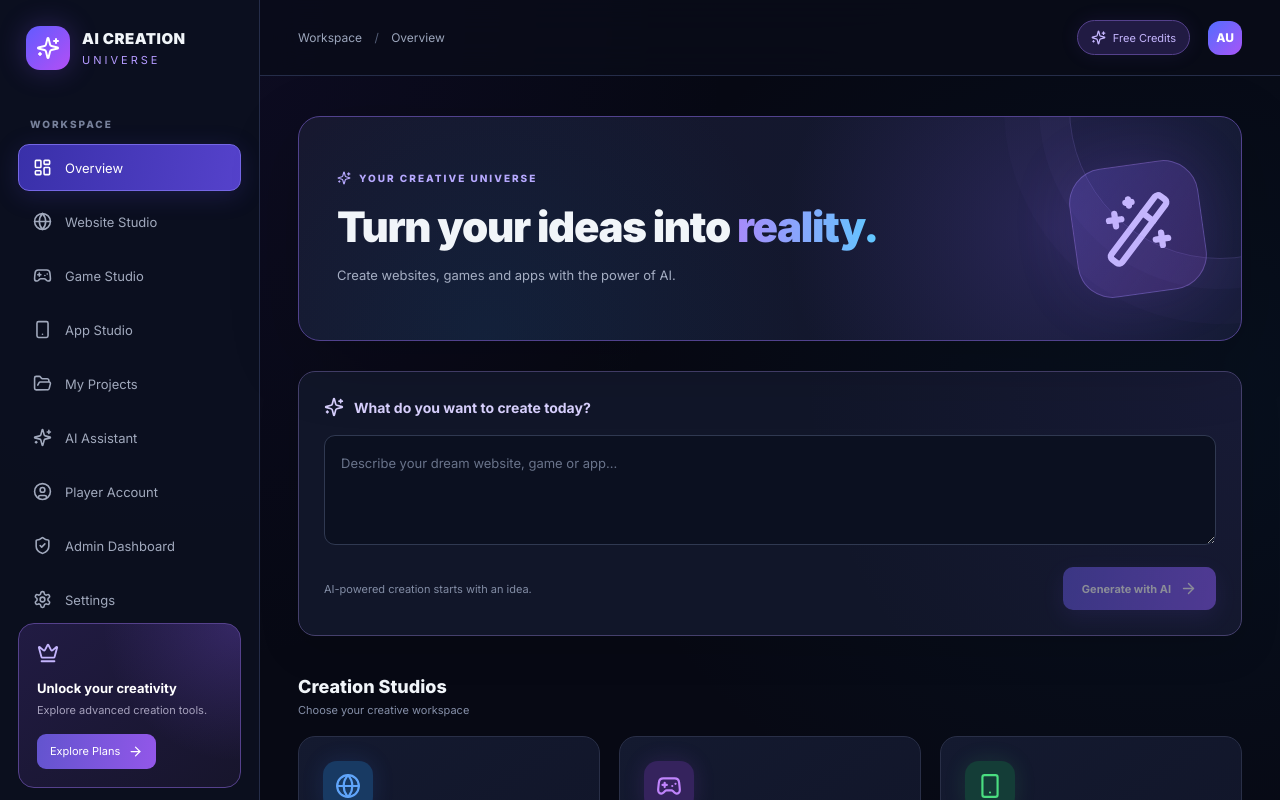
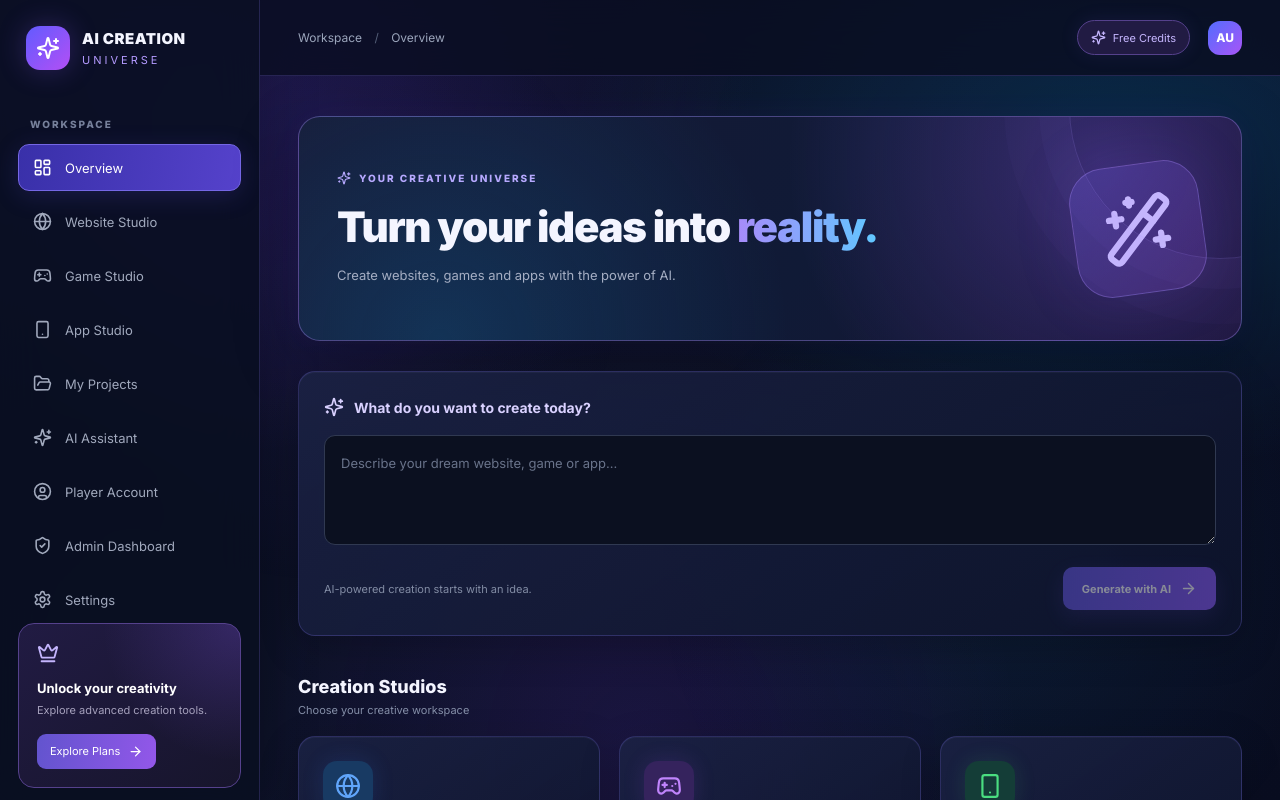
Before and after one commit to bs309796-prog/AI-CREATION-UNIVERSE, a React (Vite) app: page / in a window 1280 px wide. Shown: the top 800 px of the page. Built offline with nearby package versions, Linux system fonts and the light colour scheme.

Commit message:
Update style.css

```diff
--- a/src/style.css
+++ b/src/style.css
@@ -826,3 +826,184 @@ footer {
     transition-duration: .01ms !important;
   }
 }
+
+/* =========================================
+   AI CREATION UNIVERSE
+   PREMIUM GLOBAL BACKGROUND THEME
+========================================= */
+
+:root {
+  --bg: #080b1a;
+  --surface: rgba(17, 23, 48, 0.82);
+  --surface-light: rgba(30, 37, 70, 0.78);
+  --border: rgba(139, 124, 255, 0.22);
+  --purple: #9b7bff;
+  --blue: #42c9ff;
+}
+
+/* Main premium background */
+html {
+  background: #080b1a;
+}
+
+body {
+  min-height: 100vh;
+  color: #f4f5ff;
+  background:
+    radial-gradient(
+      ellipse at 12% 8%,
+      rgba(112, 65, 255, 0.22),
+      transparent 38%
+    ),
+    radial-gradient(
+      ellipse at 88% 18%,
+      rgba(0, 173, 255, 0.16),
+      transparent 35%
+    ),
+    radial-gradient(
+      ellipse at 50% 95%,
+      rgba(111, 48, 220, 0.15),
+      transparent 42%
+    ),
+    linear-gradient(135deg, #080b1a, #0d1228 48%, #090d20);
+  background-attachment: fixed;
+  position: relative;
+}
+
+/* Ambient background glow */
+body::before {
+  content: "";
+  position: fixed;
+  inset: 0;
+  z-index: 0;
+  pointer-events: none;
+  background:
+    radial-gradient(
+      circle at 25% 35%,
+      rgba(112, 75, 255, 0.09),
+      transparent 28%
+    ),
+    radial-gradient(
+      circle at 78% 72%,
+      rgba(30, 180, 255, 0.07),
+      transparent 30%
+    );
+}
+
+/* Keep application above background */
+#root {
+  position: relative;
+  z-index: 1;
+  min-height: 100vh;
+  background: transparent;
+}
+
+.app-shell,
+.main-area {
+  background: transparent !important;
+}
+
+/* Premium sidebar */
+.sidebar {
+  background: rgba(10, 15, 34, 0.88) !important;
+  backdrop-filter: blur(22px);
+  -webkit-backdrop-filter: blur(22px);
+  border-right: 1px solid rgba(143, 125, 255, 0.2);
+  box-shadow: 12px 0 45px rgba(0, 0, 0, 0.18);
+}
+
+/* Premium top navigation */
+.topbar {
+  background: rgba(10, 14, 32, 0.78) !important;
+  backdrop-filter: blur(24px);
+  -webkit-backdrop-filter: blur(24px);
+  border-bottom: 1px solid rgba(143, 125, 255, 0.2);
+}
+
+/* Premium cards */
+.studio-card,
+.panel,
+.prompt-box {
+  background:
+    linear-gradient(
+      145deg,
+      rgba(27, 34, 68, 0.88),
+      rgba(13, 19, 42, 0.92)
+    ) !important;
+  border: 1px solid rgba(139, 124, 255, 0.22);
+  box-shadow:
+    0 12px 40px rgba(0, 0, 0, 0.20),
+    inset 0 1px 0 rgba(255, 255, 255, 0.035);
+  backdrop-filter: blur(16px);
+  -webkit-backdrop-filter: blur(16px);
+}
+
+/* Premium welcome section */
+.welcome {
+  background:
+    radial-gradient(
+      circle at 85% 20%,
+      rgba(139, 92, 246, 0.30),
+      transparent 38%
+    ),
+    radial-gradient(
+      circle at 15% 100%,
+      rgba(14, 165, 233, 0.18),
+      transparent 42%
+    ),
+    linear-gradient(120deg, #171936, #101a36 55%, #171333) !important;
+  border-color: rgba(167, 139, 250, 0.38);
+  box-shadow:
+    0 20px 65px rgba(0, 0, 0, 0.28),
+    0 0 35px rgba(124, 88, 255, 0.08);
+}
+
+/* Premium workspace area */
+.workspace-placeholder {
+  background:
+    radial-gradient(
+      circle at 50% 0%,
+      rgba(139, 92, 246, 0.18),
+      transparent 55%
+    ),
+    linear-gradient(145deg, #151a37, #0d142b) !important;
+  border-color: rgba(155, 123, 255, 0.45);
+  box-shadow: 0 15px 45px rgba(0, 0, 0, 0.20);
+}
+
+/* Better input surfaces */
+input,
+textarea,
+select {
+  background-color: rgba(8, 14, 32, 0.88);
+  border-color: rgba(139, 124, 255, 0.25);
+}
+
+/* Smooth premium hover */
+.studio-card,
+.panel,
+.nav-item,
+.upgrade-card {
+  transition:
+    background 0.3s ease,
+    border-color 0.3s ease,
+    box-shadow 0.3s ease,
+    transform 0.3s ease;
+}
+
+.studio-card:hover,
+.panel:hover {
+  border-color: rgba(139, 124, 255, 0.48);
+  box-shadow: 0 18px 48px rgba(69, 55, 160, 0.16);
+}
+
+/* Mobile background support */
+@media (max-width: 700px) {
+  body {
+    background-attachment: scroll;
+  }
+
+  .topbar {
+    background: rgba(10, 14, 32, 0.92) !important;
+  }
+}
```
